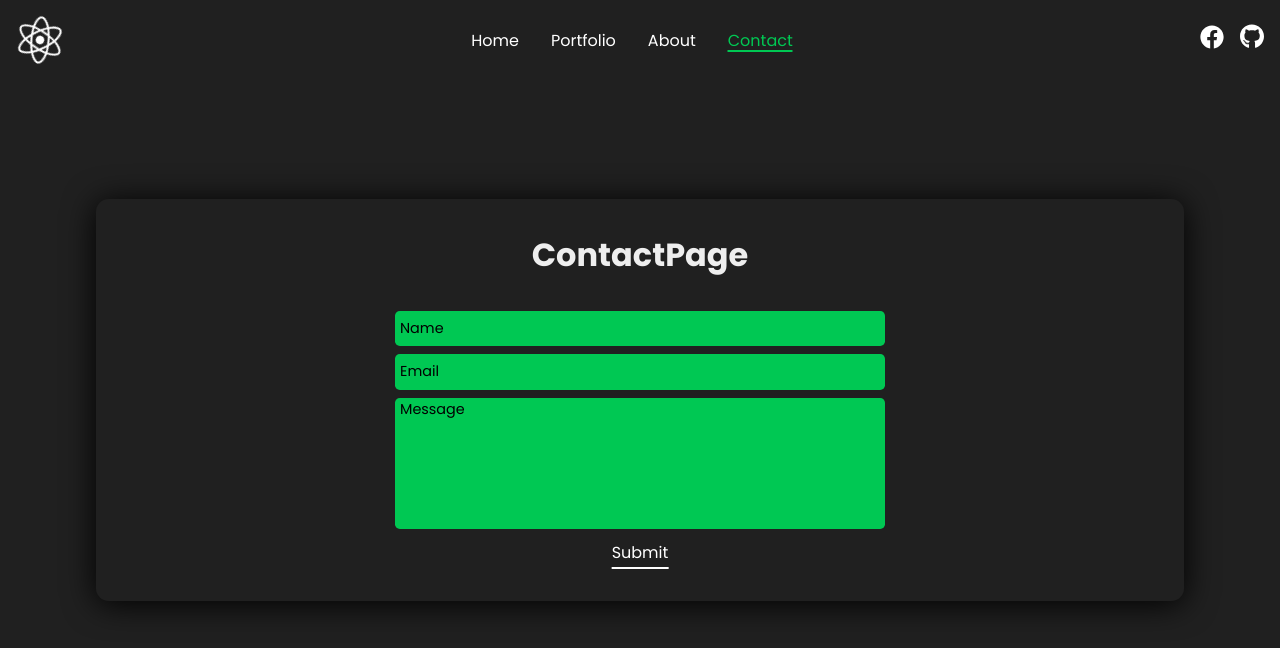
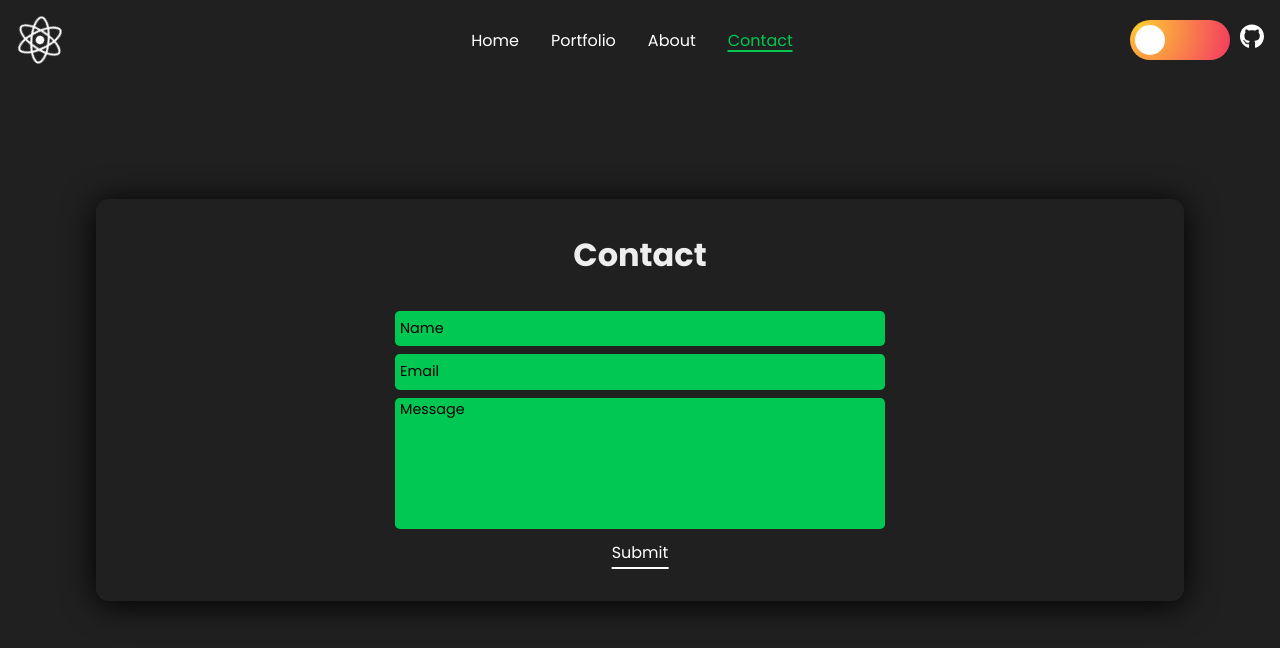
Before and after one commit to mateuszgorecki/first-react-app, a React (Create React App) app: page /contact in a window 1280 px wide. Shown: the top 648 px of the page. Built offline with nearby package versions, Linux system fonts and the light colour scheme; a web font is replaced by a local one.

Commit message:
add btn to swith theme

```diff
--- a/package.json
+++ b/package.json
@@ -3,6 +3,10 @@
   "version": "0.1.0",
   "private": true,
   "dependencies": {
+    "@fortawesome/fontawesome-svg-core": "^6.2.1",
+    "@fortawesome/free-regular-svg-icons": "^6.2.1",
+    "@fortawesome/free-solid-svg-icons": "^6.2.1",
+    "@fortawesome/react-fontawesome": "^0.2.0",
     "@testing-library/jest-dom": "^5.16.5",
     "@testing-library/react": "^13.4.0",
     "@testing-library/user-event": "^13.5.0",
--- a/src/App.js
+++ b/src/App.js
@@ -8,15 +8,15 @@ import AboutPage from './pages/About'
 import ContactPage from './pages/Contact'
 import HomePage from './pages/Home'
 import PortfolioPage from './pages/Portfolio'
-import Footer from './components/layout/Footer'
+// import Footer from './components/layout/Footer'
 
-import classes from './assets/scss/App.module.scss'
+import './assets/scss/_global.scss'
 
 function App() {
   const location = useLocation()
 
   return (
-    <div className={classes}>
+    <div>
       <Header />
       <main>
         <AnimatePresence>
--- a/src/assets/scss/App.module.scss
+++ /dev/null
@@ -1,29 +0,0 @@
-@import url('https://fonts.googleapis.com/css2?family=Poppins:wght@100;200;300;400;500;600;700;800;900&display=swap');
-@import './variables';
-
-* {
-  font-family: 'Poppins', sans-serif;
-  margin: 0;
-  padding: 0;
-}
-
-body {
-  background-color: $darkgrey;
-  color: #eee;
-  max-width: 100vw;
-  overflow: hidden;
-}
-
-main {
-  display: flex;
-  flex-direction: column;
-  align-items: center;
-  justify-content: center;
-  height: 80vh;
-  position: relative;
-
-  & > div {
-    width: 80vw;
-    position: absolute
-  }
-}
--- a/src/assets/scss/Header.module.scss
+++ b/src/assets/scss/Header.module.scss
@@ -39,7 +39,6 @@
 
       li {
         a {
-          text-decoration: none;
           color: $white;
           transition: all 0.3s ease-out;
           position: relative;
--- /dev/null
+++ b/src/assets/scss/_global.scss
@@ -0,0 +1,102 @@
+@import url('https://fonts.googleapis.com/css2?family=Poppins:wght@100;200;300;400;500;600;700;800;900&display=swap');
+@import './variables';
+
+* {
+  font-family: 'Poppins', sans-serif;
+  margin: 0;
+  padding: 0;
+}
+
+body {
+  background-color: $darkgrey;
+  color: #eee;
+  max-width: 100vw;
+  overflow: hidden;
+}
+
+main {
+  display: flex;
+  flex-direction: column;
+  align-items: center;
+  justify-content: center;
+  height: 80vh;
+  position: relative;
+
+  & > div {
+    width: 80vw;
+    position: absolute;
+  }
+}
+
+a {
+  outline: none;
+
+  text-decoration: none;
+}
+
+.container {
+  height: 40px;
+  width: 100px !important;
+  background-image: radial-gradient(
+    circle farthest-corner at 10% 20%,
+    rgba(253, 203, 50, 1) 0%,
+    rgba(244, 56, 98, 1) 100.2%
+  );
+  border-radius: 25px;
+  display: flex;
+  align-items: center;
+  box-sizing: border-box;
+  padding: 0 5px !important;
+  cursor: pointer;
+  position: absolute;
+  right: 50px;
+  top: 20px;
+  transition: all 0.3s ease-out;
+
+  .icon {
+    color: #f88748;
+    width: 15px;
+    height: 15px;
+  }
+
+  .another-bg {
+    transition: all 0.3s ease-out;
+    opacity: 0;
+    background-image: linear-gradient(
+      109.8deg,
+      rgba(62, 5, 116, 1) -5.2%,
+      rgba(41, 14, 151, 1) -5.2%,
+      rgba(216, 68, 148, 1) 103.3%
+    );
+    position: absolute;
+    right: 0;
+    top: 0;
+    border-radius: 25px;
+    height: 40px;
+    width: 100px !important;
+    display: flex;
+    align-items: center;
+    box-sizing: border-box;
+    padding: 0 5px !important;
+    z-index: 0;
+  }
+
+  &[data-darkmode='true'] {
+    .another-bg {
+      opacity: 1;
+    }
+  }
+}
+
+.handle {
+  height: 30px;
+  width: 30px;
+  border-radius: 50%;
+  display: grid;
+  align-items: center;
+  justify-items: center;
+  background-color: #fff;
+  overflow: hidden;
+  position: relative;
+  z-index: 1;
+}
--- a/src/components/layout/Header.js
+++ b/src/components/layout/Header.js
@@ -1,9 +1,12 @@
+import React, { useState } from 'react'
 import { NavLink } from 'react-router-dom'
-import { motion } from 'framer-motion'
+import { motion, AnimatePresence } from 'framer-motion'
 
 import classes from '../../assets/scss/Header.module.scss'
 
 const Header = (second) => {
+  const [isOn, setIsOn] = useState(false)
+
   return (
     <header className={classes.header}>
       <div>
@@ -64,19 +67,16 @@ const Header = (second) => {
           </ul>
         </nav>
         <div className={classes.socials}>
-          <NavLink
-            to='/facebook'
-          >
+          <NavLink to='/facebook'>
             <svg
               xmlns='http://www.w3.org/2000/svg'
               viewBox='0 0 512 512'
             >
+              {/* Font Awesome Pro 6.2.1 by @fontawesome - https://fontawesome.com License - https://fontawesome.com/license (Commercial License) Copyright 2022 Fonticons, Inc. */}
               <path d='M504 256C504 119 393 8 256 8S8 119 8 256c0 123.78 90.69 226.38 209.25 245V327.69h-63V256h63v-54.64c0-62.15 37-96.48 93.67-96.48 27.14 0 55.52 4.84 55.52 4.84v61h-31.28c-30.8 0-40.41 19.12-40.41 38.73V256h68.78l-11 71.69h-57.78V501C413.31 482.38 504 379.78 504 256z' />
             </svg>
           </NavLink>
-          <NavLink
-            to='/github'
-          >
+          <NavLink to='/github'>
             <svg
               xmlns='http://www.w3.org/2000/svg'
               viewBox='0 0 496 512'
@@ -86,6 +86,19 @@ const Header = (second) => {
           </NavLink>
         </div>
       </div>
+      <div
+        className='container'
+        data-darkmode={isOn}
+        onClick={() => setIsOn(!isOn)}
+        style={{ justifyContent: isOn ? 'flex-end' : 'flex-start' }}
+      >
+        <div className='another-bg'></div>
+        <motion.div
+          layout
+          className='handle'
+        >
+        </motion.div>
+      </div>
     </header>
   )
 }
--- a/src/pages/Contact.js
+++ b/src/pages/Contact.js
@@ -11,7 +11,7 @@ const ContactPage = (props) => {
 
   return (
     <PageWrapper className={classes.wrapper}>
-      <h1>ContactPage</h1>
+      <h1>Contact</h1>
 
       <form className={classes.container}>
         <Input
```
Also changed, not shown: 1 other file (tests, documents, lock files or other folders).
